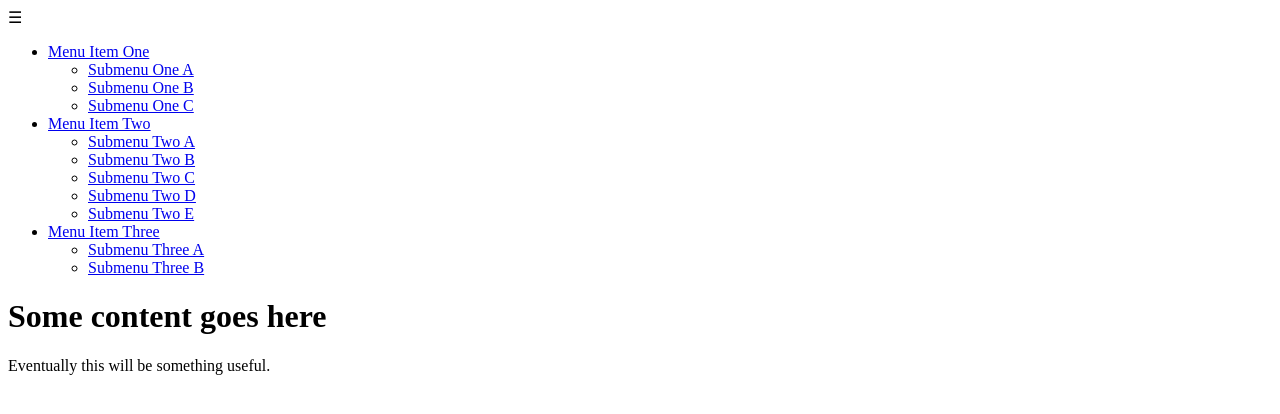
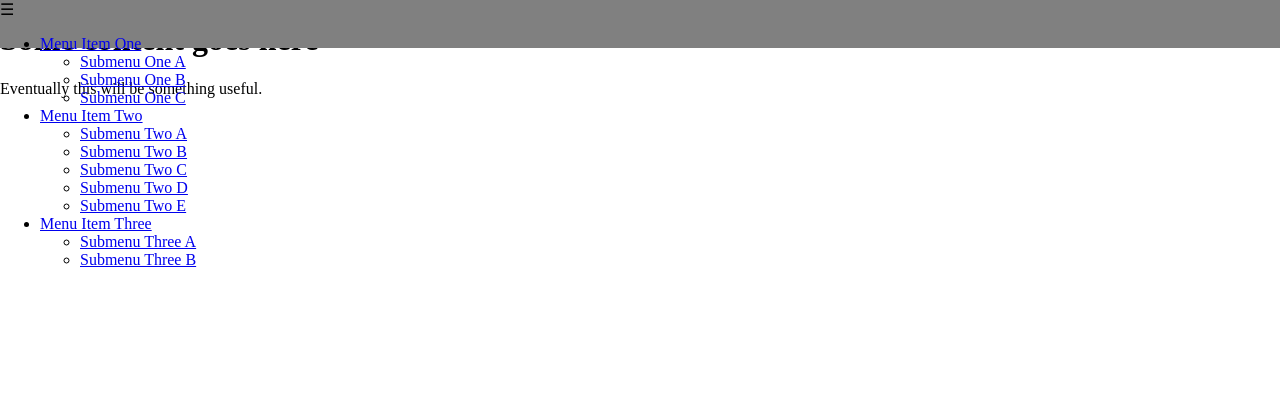
Before and after one commit to tordevries/tordevries.github.io, a plain HTML site: page responsive-menu-demo/index.html in a window 1280 px wide. Drawn offline with Linux system fonts and the light colour scheme; a script that the page names is missing.

Commit message:
added initial nav style

```diff
--- a/responsive-menu-demo/styles.css
+++ b/responsive-menu-demo/styles.css
@@ -1 +1,28 @@
 /* CSS for responsive menu demo */
+
+/* define variables */
+:root {
+    --nav-height: 3rem;
+    --nav-bkgd-color: gray;
+    --nav-text-color: white;
+    --nav-hover-bkgd-color: lightgray;
+    --nav-hover-text-color: black;
+}
+
+* {
+    box-sizing: border-box;
+}
+
+body {
+    margin: 0;
+    padding: 0;
+}
+
+nav {
+    position: absolute;
+    top: 0;
+    left: 0;
+    width: 100%;
+    height: var(--nav-height);
+    background-color: var(--nav-bkgd-color);
+}
```
